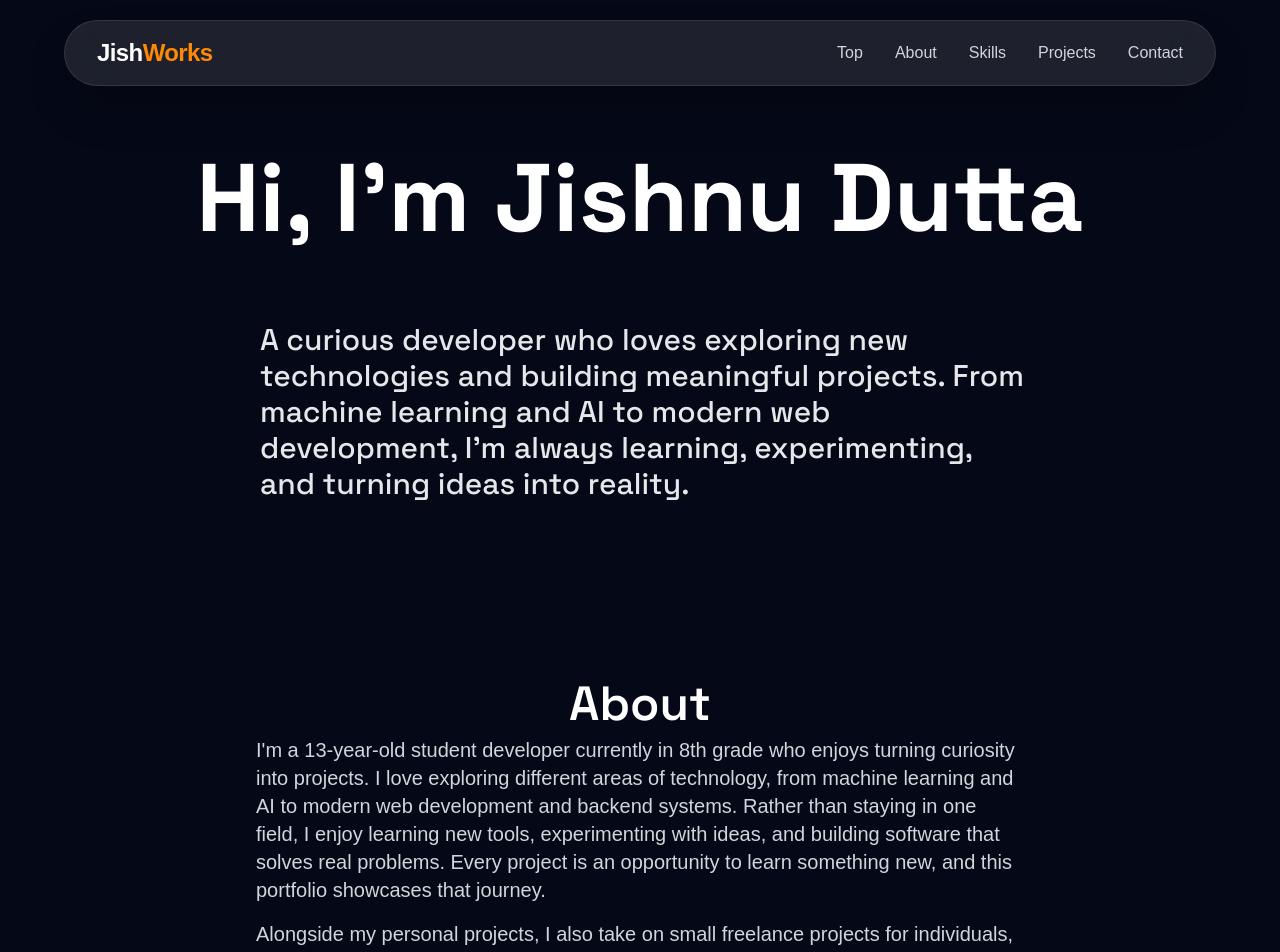
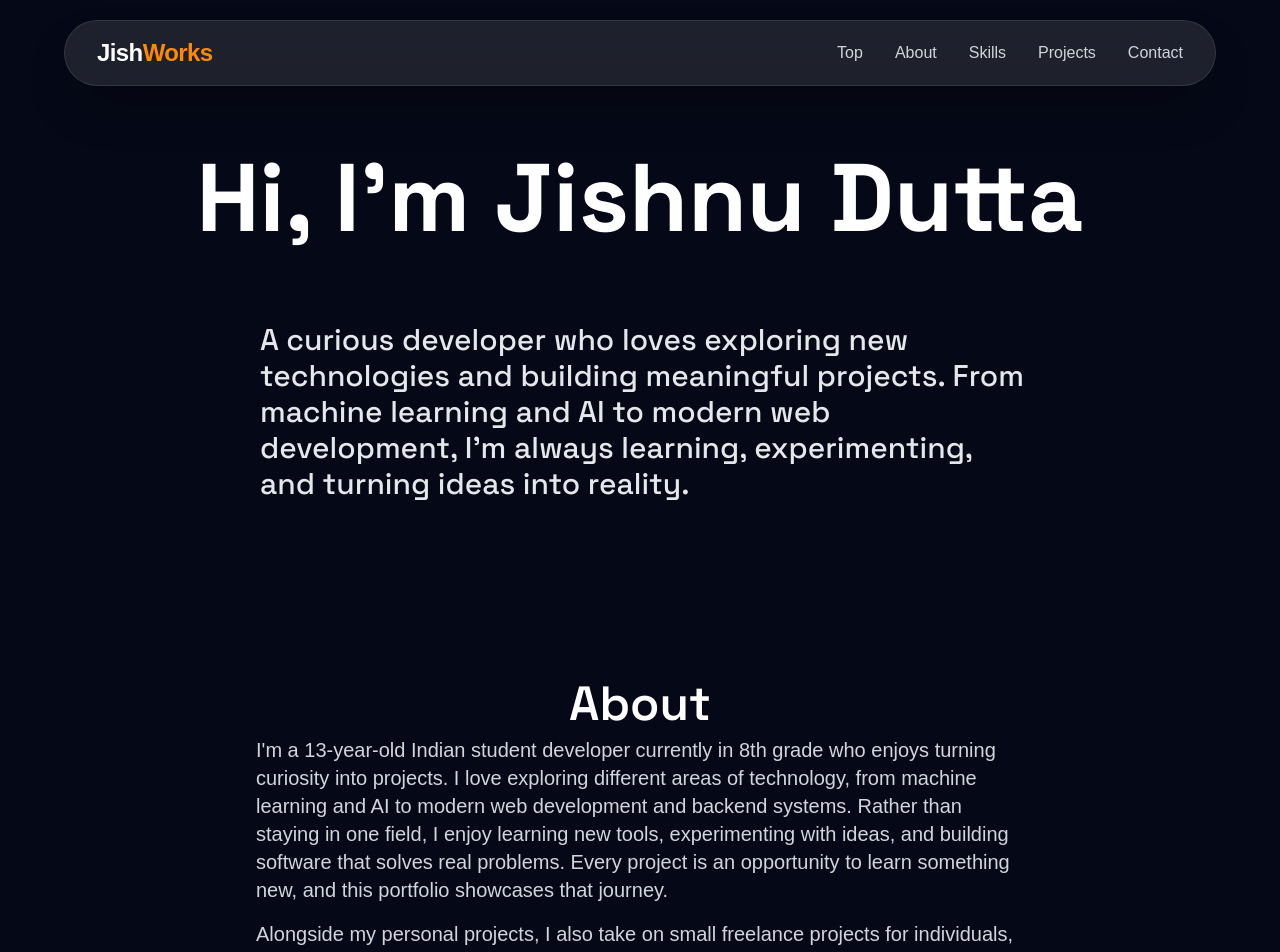
Before and after one commit to jishnudutta/JishWorks, a React (Vite) app: page / in a window 1280 px wide. Shown: the top 952 px of the page. Built offline with nearby package versions, Linux system fonts and the light colour scheme.

Commit message:
edited about section

```diff
--- a/src/App.jsx
+++ b/src/App.jsx
@@ -119,13 +119,14 @@ function App() {
             About
           </h3>
           <p className="font-sans font-normal text-lg md:text-xl max-w-3xl my-2 text-gray-300">
-            I'm a 13-year-old student developer currently in 8th grade who
-            enjoys turning curiosity into projects. I love exploring different
-            areas of technology, from machine learning and AI to modern web
-            development and backend systems. Rather than staying in one field, I
-            enjoy learning new tools, experimenting with ideas, and building
-            software that solves real problems. Every project is an opportunity
-            to learn something new, and this portfolio showcases that journey.
+            I'm a 13-year-old Indian student developer currently in 8th grade
+            who enjoys turning curiosity into projects. I love exploring
+            different areas of technology, from machine learning and AI to
+            modern web development and backend systems. Rather than staying in
+            one field, I enjoy learning new tools, experimenting with ideas, and
+            building software that solves real problems. Every project is an
+            opportunity to learn something new, and this portfolio showcases
+            that journey.
           </p>
           <p className="font-sans font-normal text-lg max-w-3xl my-2 text-gray-300 md:text-xl">
             Alongside my personal projects, I also take on small freelance
```
